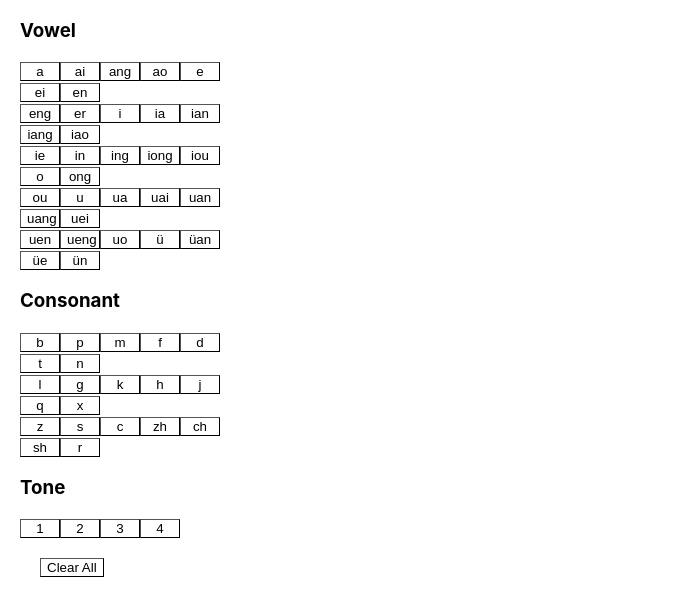
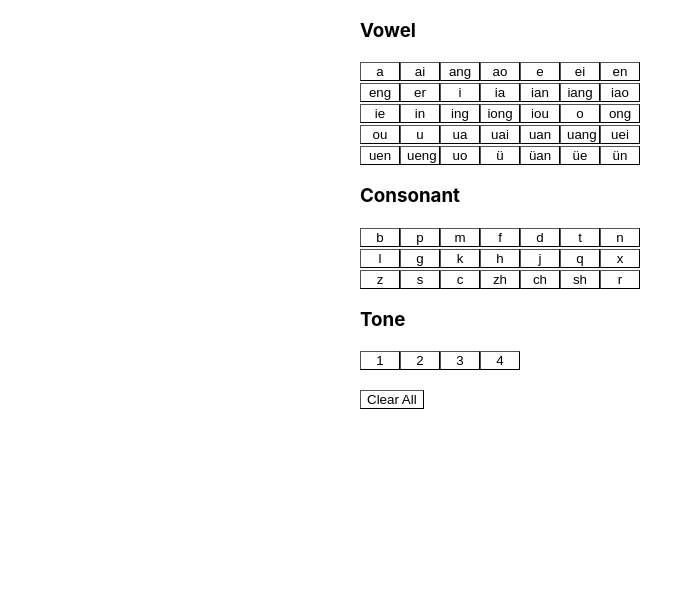
Before and after one commit to johnny-keker/zhong-wen, a React (Create React App) app: page / in a window 1280 px wide. Shown: the top 616 px of the page, without its empty margins (0-683 px from the left). Built offline with nearby package versions, Linux system fonts and the light colour scheme.

Commit message:
styles 2

```diff
--- a/src/App.css
+++ b/src/App.css
@@ -48,11 +48,7 @@
   background-color: white;
   border-radius: 0%;
   border-width: 1px;
-  margin: 20px;
-}
-
-.main-container {
-  margin-left: 20px;
+  margin-top: 20px;
 }
 
 .selected {
@@ -60,24 +56,20 @@
   color: white;
 }
 
-.row {
-  display: flex;
+.hieroglyph {
+  font-size: 45pt;
 }
 
+.row {
+  display: grid;
+  grid-template-columns: 50% 50%;
+}
 
-.column1 {
-  flex: 20%;
-  justify-content: flex-start;
+.main-container {
+margin-left: auto;
 }
 
 .column2 {
-  flex: 50%;
+margin-right: auto;
+margin-left: 10%;
 }
-
-.column3 {
-  flex: 50%;
-}
-
-.hieroglyph {
-  font-size: 45pt;
-}
```
